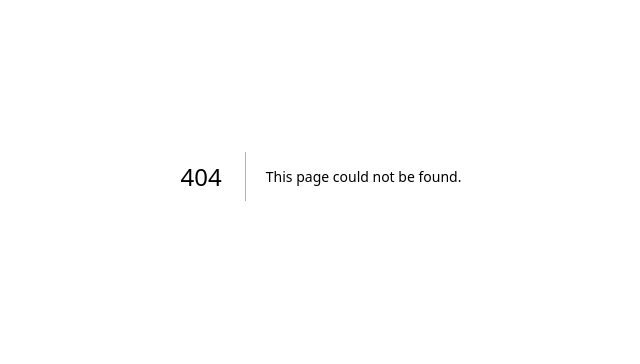
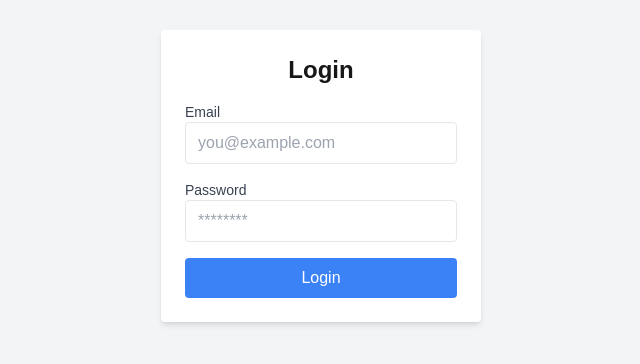
Before and after one commit to Samuel-2552/oilnwine-frontend, a Next.js app: page /login in a window 1280 px wide. Before the commit this address had no page. Shown: the part 224-588 px from the top of the page, without its empty margins (319-959 px from the left). Built offline with nearby package versions, Linux system fonts and the light colour scheme.

Commit message:
Add login form with validation and JWT handling

```diff
--- /dev/null
+++ b/app/login/page.js
@@ -0,0 +1,95 @@
+"use client";
+
+import { useState } from "react";
+
+export default function LoginPage() {
+  const [email, setEmail] = useState("");
+  const [password, setPassword] = useState("");
+  const [error, setError] = useState("");
+  const [isSubmitting, setIsSubmitting] = useState(false);
+
+  const handleSubmit = async (e) => {
+  e.preventDefault();
+  setError("");
+
+  if (!email || !password) {
+    setError("All fields are required.");
+    return;
+  }
+
+  if (!/\S+@\S+\.\S+/.test(email)) {
+    setError("Please enter a valid email address.");
+    return;
+  }
+
+  try {
+    const response = await fetch("https://backend1.oilnwine.tech/api/auth/login", {
+      method: "POST",
+      headers: { "Content-Type": "application/json" },
+      body: JSON.stringify({ email, password }),
+    });
+
+    if (response.ok) {
+        const data = await response.json();
+        localStorage.setItem("token", data.token); // Store JWT locally
+        alert("Login successful!");
+        // Redirect or perform any post-login action
+    } else {
+        alert("Invalid credentials");
+    }
+  } catch (err) {
+    setError("Failed to connect to the server.");
+  }
+};
+
+
+  return (
+    <div className="flex items-center justify-center h-screen bg-gray-100">
+      <div className="p-6 bg-white rounded shadow-md w-80">
+        <h1 className="text-2xl font-bold text-center mb-4">Login</h1>
+        <form onSubmit={handleSubmit}>
+          {error && (
+            <div className="mb-4 text-sm text-red-600">
+              {error}
+            </div>
+          )}
+          <div className="mb-4">
+            <label htmlFor="email" className="block text-sm font-medium text-gray-700">
+              Email
+            </label>
+            <input
+              type="email"
+              id="email"
+              value={email}
+              onChange={(e) => setEmail(e.target.value)}
+              className="w-full px-3 py-2 border rounded focus:outline-none focus:ring focus:border-blue-300"
+              placeholder="you@example.com"
+            />
+          </div>
+          <div className="mb-4">
+            <label htmlFor="password" className="block text-sm font-medium text-gray-700">
+              Password
+            </label>
+            <input
+              type="password"
+              id="password"
+              value={password}
+              onChange={(e) => setPassword(e.target.value)}
+              className="w-full px-3 py-2 border rounded focus:outline-none focus:ring focus:border-blue-300"
+              placeholder="********"
+            />
+          </div>
+          <button
+            type="submit"
+            className={`w-full px-4 py-2 text-white bg-blue-500 rounded hover:bg-blue-600 ${
+              isSubmitting ? "opacity-50 cursor-not-allowed" : ""
+            }`}
+            disabled={isSubmitting}
+          >
+            {isSubmitting ? "Logging in..." : "Login"}
+          </button>
+        </form>
+      </div>
+    </div>
+  );
+}
```
